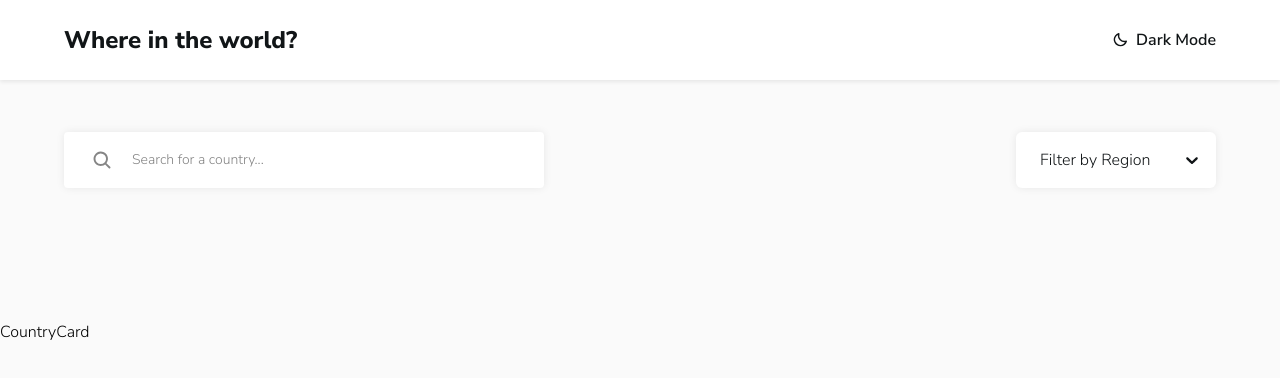
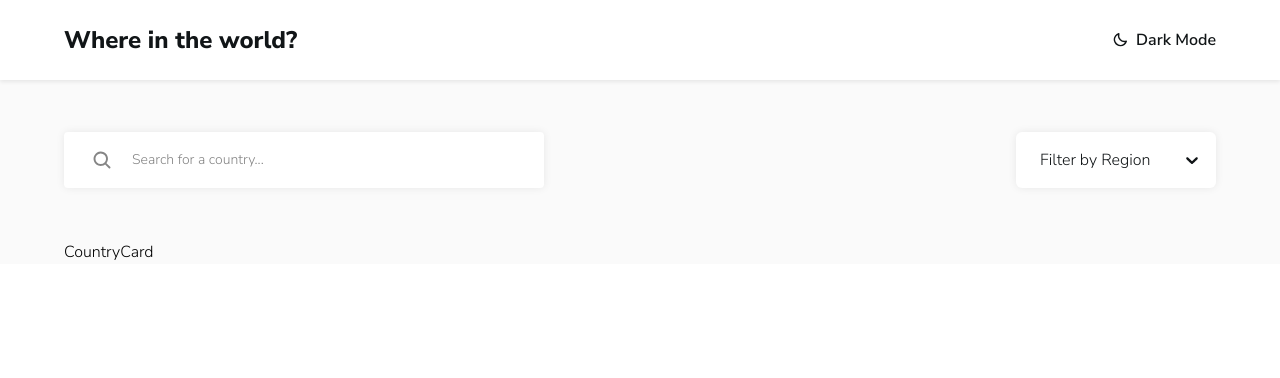
Before and after one commit to tascintra/REST-Countries-API, a React (Vite) app: page / in a window 1280 px wide. Shown: the top 378 px of the page. Built offline with nearby package versions, Linux system fonts and the light colour scheme.

Commit message:
chore(Structure): improved html structure and CSS containers structure

```diff
--- a/src/App.jsx
+++ b/src/App.jsx
@@ -1,8 +1,8 @@
 import { BrowserRouter, Route, Routes } from 'react-router-dom'
+import { DarkTheme } from '@/ThemeContext'
 import Home from '@/components/Home'
-import CountryCard from '@/components/CountryCard'
 import Header from '@/components/Header'
-import { DarkTheme } from '@/ThemeContext'
+import CountryDetails from "@/components/Countries/CountryDetails";
 
 function App() {
   return (
@@ -10,10 +10,10 @@ function App() {
       <BrowserRouter>
         <DarkTheme>
           <Header />
-          <main className="max-w-8xl m-auto h-[200vh]">
+          <main className="max-w-8xl px-16 m-auto transition-all duration-500">
             <Routes>
               <Route path="/" element={<Home />} />
-              <Route path="/country/:id" element={<CountryCard />} />
+              <Route path="/country/:id" element={<CountryDetails />} />
             </Routes>
           </main>
         </DarkTheme>
--- /dev/null
+++ b/src/components/Countries/CountriesContainer.jsx
@@ -0,0 +1,11 @@
+import CountryCard from '@/components/Countries/CountryCard'
+
+const CountriesContainer = () => {
+  return (
+    <section>
+      <CountryCard />
+    </section>
+  )
+}
+
+export default CountriesContainer
--- /dev/null
+++ b/src/components/Countries/CountryDetails.jsx
@@ -0,0 +1,9 @@
+import React from 'react'
+
+const CountryDetails = () => {
+  return (
+    <div>CountryDetails</div>
+  )
+}
+
+export default CountryDetails
--- a/src/components/FiltersBar.jsx
+++ b/src/components/Filters/FiltersBar.jsx
@@ -4,7 +4,7 @@ import { MagnifyingGlass } from '@phosphor-icons/react'
 
 const FiltersBar = () => {
   return (
-    <div className="h-36 px-16 py-40 flex items-center gap-5 justify-between">
+    <section className="h-36 pt-40 pb-20 flex items-center gap-5 justify-between">
       <TextInput.Root>
         <TextInput.Icon>
           <MagnifyingGlass weight="bold" />
@@ -12,7 +12,7 @@ const FiltersBar = () => {
         <TextInput.Input type="text" placeholder="Search for a country..." />
       </TextInput.Root>
       <FilterSelect />
-    </div>
+    </section>
   )
 }
 
--- a/src/components/Header.jsx
+++ b/src/components/Header.jsx
@@ -7,9 +7,9 @@ const Header = () => {
   const { darkTheme, setDarkTheme } = useContext(ThemeContext)
 
   const handleScroll = () => {
-    window.scrollY >= 224
+    window.scrollY >= 116
       ? setClassname(
-          'dark:bg-blue-300/50 backdrop-blur-md bg-white/50 backdrop-blur-md'
+          'dark:bg-blue-300/50 bg-white/50'
         )
       : setClassname('bg-white dark:bg-blue-300')
   }
@@ -17,7 +17,7 @@ const Header = () => {
 
   return (
     <header
-      className={`shadow-bar dark:shadow-darkBar ${classname} text-blue-100 dark:text-white transition-all duration-500 fixed w-full z-50`}
+      className={`shadow-bar dark:shadow-darkBar ${classname} text-blue-100 dark:text-white backdrop-blur-md transition-all duration-500 fixed w-full z-50`}
     >
       <div className="max-w-8xl h-20 m-auto px-16 flex items-center justify-between">
         <h1 className="text-2xl font-bold">Where in the world?</h1>
--- a/src/components/Home.jsx
+++ b/src/components/Home.jsx
@@ -1,12 +1,12 @@
 import React from 'react'
-import FiltersBar from '@/components/FiltersBar'
-import CountryCard from "@/components/CountryCard";
+import FiltersBar from '@/components/Filters/FiltersBar'
+import CountriesContainer from "@/components/Countries/CountriesContainer";
 
 const Home = () => {
   return (
     <>
       <FiltersBar />
-      <CountryCard />
+      <CountriesContainer />
     </>
   )
 }
```
Also changed, not shown: src/components/Countries/CountryCard.jsx (renamed from src/components/CountryCard.jsx).
